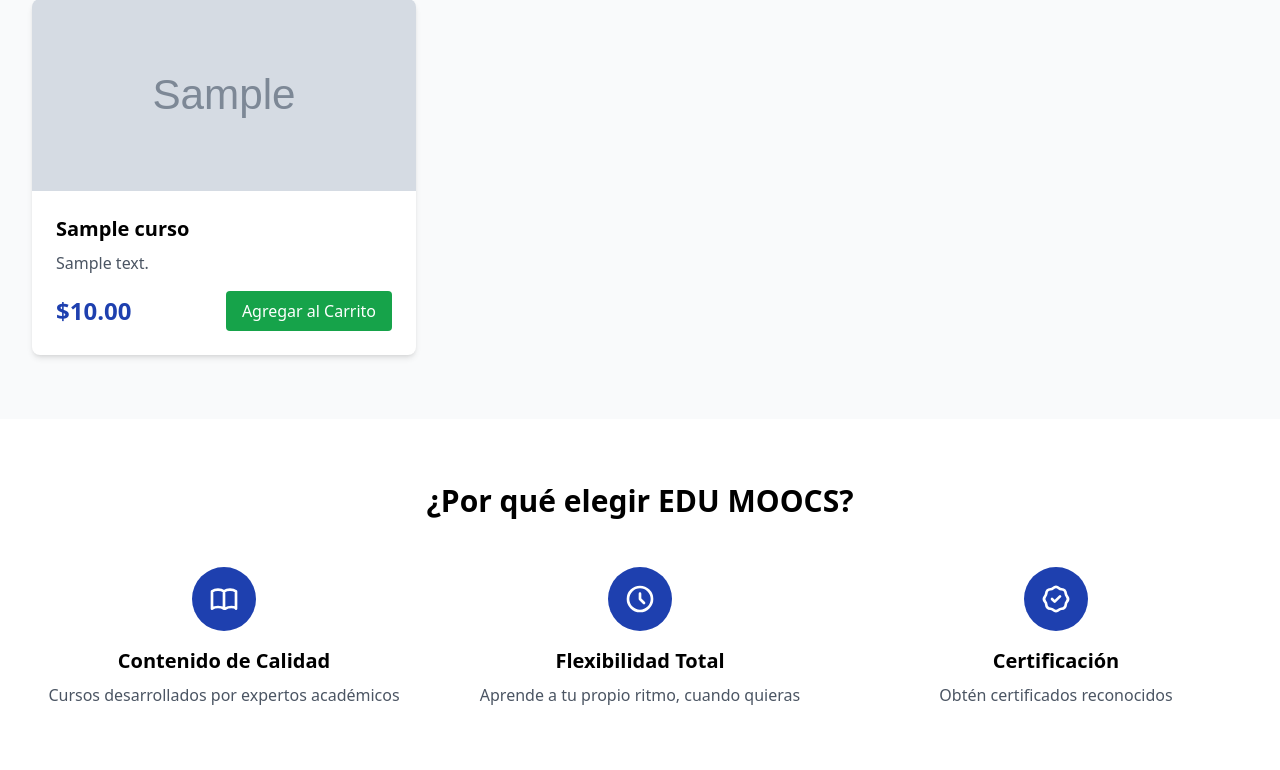
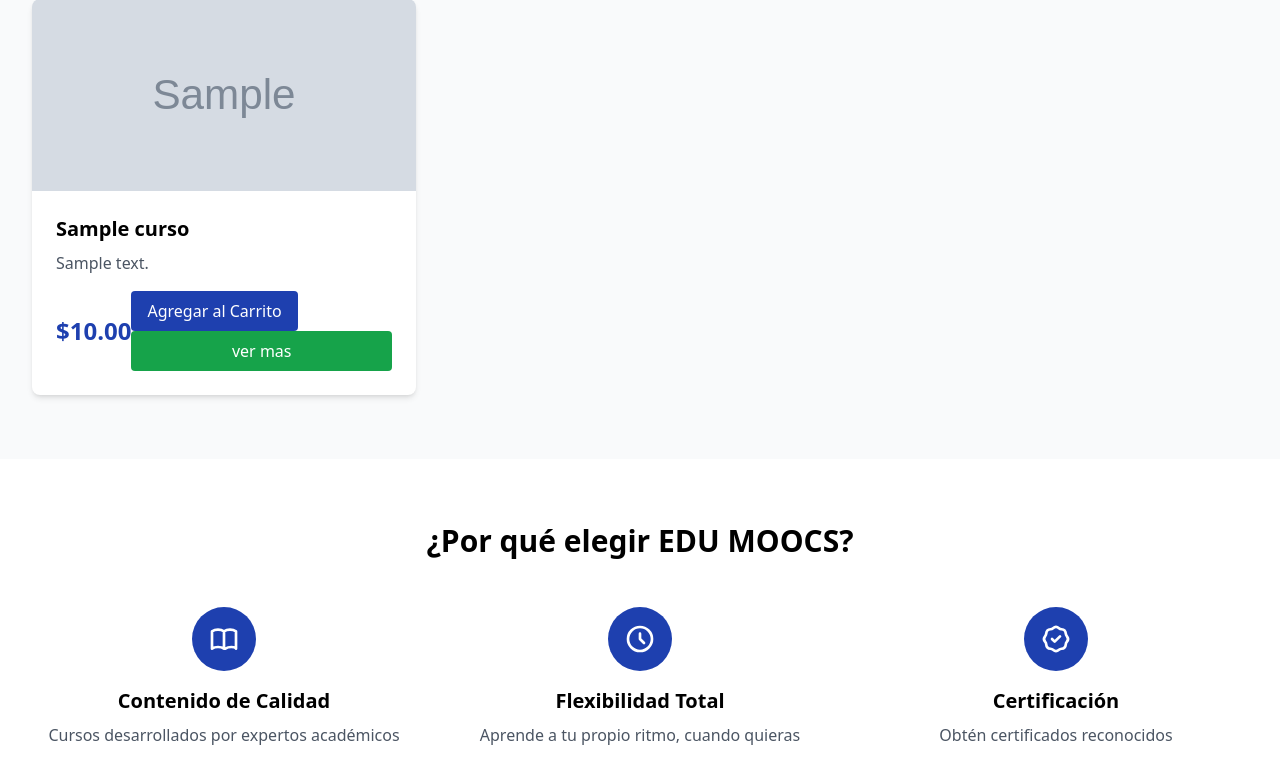
Before and after one commit to Maxrider369/Edu_Moocs, a Django app: page / in a window 1280 px wide. Shown: the part 694-1464 px from the top of the page. Run offline with Django 5.2, Linux system fonts and the light colour scheme; tables that the repository leaves empty hold one stand-in row (values such as "Sample post"); grey boxes marked "Sample" are stand-in pictures; some libraries are stand-ins or nearby versions.

Commit message:
boton mas

```diff
--- a/edu_moocs/inicio/templates/inicio/index.html
+++ b/edu_moocs/inicio/templates/inicio/index.html
@@ -45,8 +45,11 @@ principal
                         <span class="text-2xl font-bold text-primary">${{ curso.precio }}</span>
                         <form action="{% url 'agregar_al_carrito' curso.id %}" method="POST">
                             {% csrf_token %}
+                            <button type="submit" class="bg-primary text-white px-4 py-2 rounded hover:bg-blue-700 transition duration-300">
+                                Agregar al Carrito
+                            </button>
                             <button type="submit" class="bg-green-600 text-white px-4 py-2 rounded hover:bg-green-700 transition duration-300 w-full">
-                                Agregar al Carrito
+                                    ver mas
                             </button>
                         </form>
                     </div>
@@ -93,3 +96,5 @@ principal
         </div>
     </section>
     {%endblock%}
+
+    # lo di todo
```
